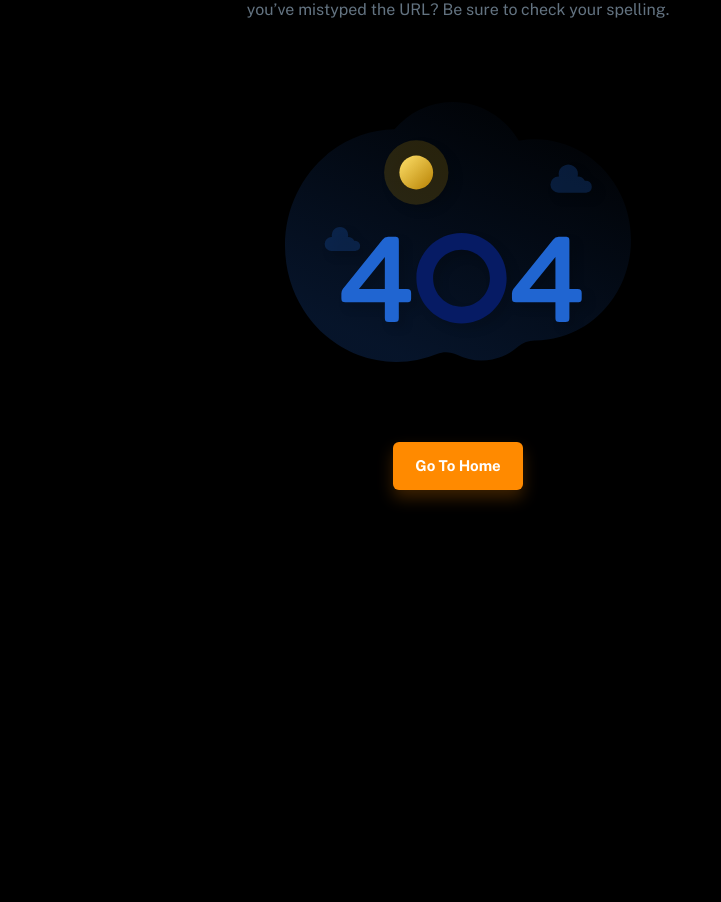
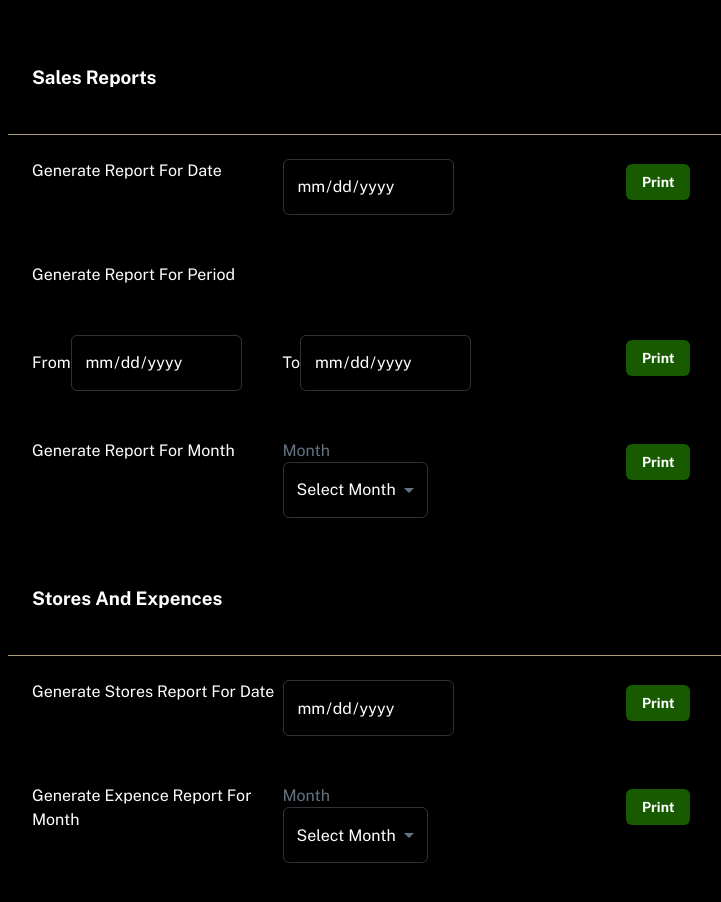
Before and after one commit to sachitha2/obama-portal, a React (Create React App) app: page /dashboard/admin-generate-reports in a window 1280 px wide. Before the commit this address led to /404. Shown: the part 200-1102 px from the top of the page, without its empty margins (182-903 px from the left). Before the commit the page ends 800 px from the top, so only its background shows below. Built offline with nearby package versions, Linux system fonts and the light colour scheme; a web font is replaced by a local one.

Commit message:
admin generate reports done

```diff
--- /dev/null
+++ b/src/pages/AdminGenerateReports.js
@@ -0,0 +1,165 @@
+import { Helmet } from 'react-helmet-async';
+// @mui
+import { Container, Typography,Grid,Button,Divider,TextField,InputLabel,MenuItem,Select,SelectChangeEvent } from '@mui/material';
+import {useCallback, useEffect, useState} from "react";
+// components
+import { ProductList} from '../sections/@dashboard/products';
+// mock
+// import PRODUCTS from '../_mock/products';
+// ----------------------------------------------------------------------
+
+export default function AdminGenerateReports() {
+  const [data,setData] = useState([{orderId:122,items:[{name:"ddd",qty:2},{name:"ddd2",qty:2}]},{orderId:122,items:[{name:"ddd",qty:2},{name:"ddd2",qty:2}]}]);
+  const [forDate,setForDate] = useState('');
+  const [periodFrom,setPeriodFrom] = useState('');
+  const [periodTo,setPeriodTo] = useState('');
+  const [forMonth, setForMonth] = useState(0);
+  const [expenseForDate,setExpenseForDate] = useState('')
+  const [expenseForMonth,setExpenseForMonth] = useState('')
+
+  const handleChange = (event) => {
+    setForMonth(event.target.value);
+  };
+  return (
+    <>
+      <Helmet>
+        <title> ADMIN : Generate Reports </title>
+      </Helmet>
+
+      <Container>
+        <Typography variant="h2" sx={{ mb: 5 }}>
+          Generate Reports
+        </Typography>
+
+        <Grid container padding={3} columns={{ xs: 12, sm: 12, md: 12 }}>
+          <Grid item xs={3} sm={3} md={3}>
+            <h3>Sales Reports</h3>
+          </Grid>
+        </Grid>
+        <Divider sx={{ bgcolor: "#B5986D" }}/>
+        <div>
+              <Grid container padding={3} columns={{ xs: 12, sm: 12, md: 12 }}>
+                <Grid item xs={3} sm={3} md={3}>
+                  Generate Report For Date
+                </Grid>
+                <Grid item xs={3} sm={3} md={3}>
+                  <TextField style={{"color":"white"}} name="date" type="date" value={forDate} onChange={e => setForDate(e.target.value)} />
+                </Grid>
+                <Grid item xs={3} sm={3} md={3} style={{"display":"flex","flexDirection":"column","alignItems":"center"}}>
+                  <Button style={{"backgroundColor":"#175A00","color":"#FFF","margin":"5px"}} >Print</Button>
+                  </Grid>
+              </Grid>
+        </div>
+        <div>
+              <Grid container padding={3} columns={{ xs: 12, sm: 12, md: 12 }}>
+                <Grid item xs={3} sm={3} md={3}>
+                  Generate Report For Period
+                </Grid>
+              </Grid>
+        </div>
+        <div>
+              <Grid container padding={3} columns={{ xs: 12, sm: 12, md: 12 }}>
+                <Grid item xs={3} sm={3} md={3} style={{"display":"flex","alignItems":"center"}}>
+                  From <TextField style={{"color":"white"}} name="date" type="date" value={periodFrom} onChange={e => setPeriodFrom(e.target.value)} />
+                </Grid>
+                <Grid item xs={3} sm={3} md={3} style={{"display":"flex","alignItems":"center"}}>
+                  To <TextField style={{"color":"white"}} name="date" type="date" value={periodTo} onChange={e => setPeriodTo(e.target.value)} />
+                </Grid>
+                <Grid item xs={3} sm={3} md={3} style={{"display":"flex","flexDirection":"column","alignItems":"center"}}>
+                  <Button style={{"backgroundColor":"#175A00","color":"#FFF","margin":"5px"}} >Print</Button>
+                  </Grid>
+              </Grid>
+        </div>
+        <div>
+              <Grid container padding={3} columns={{ xs: 12, sm: 12, md: 12 }}>
+                <Grid item xs={3} sm={3} md={3}>
+                  Generate Report For Month
+                </Grid>
+                <Grid item xs={3} sm={3} md={3}>
+                <InputLabel id="label-for-month">Month</InputLabel>
+                <Select
+                  labelId="label-for-month"
+                  id="id-for-month"
+                  value={forMonth}
+                  label="Month"
+                  onChange={handleChange}
+                >
+                  <MenuItem style={{"color":"black"}} value={0}>Select Month</MenuItem>
+                  <MenuItem style={{"color":"black"}} value={1}>January</MenuItem>
+                  <MenuItem style={{"color":"black"}} value={2}>February</MenuItem>
+                  <MenuItem style={{"color":"black"}} value={3}>March</MenuItem>
+                  <MenuItem style={{"color":"black"}} value={4}>April</MenuItem>
+                  <MenuItem style={{"color":"black"}} value={5}>May</MenuItem>
+                  <MenuItem style={{"color":"black"}} value={6}>June</MenuItem>
+                  <MenuItem style={{"color":"black"}} value={7}>July</MenuItem>
+                  <MenuItem style={{"color":"black"}} value={8}>August</MenuItem>
+                  <MenuItem style={{"color":"black"}} value={9}>September</MenuItem>
+                  <MenuItem style={{"color":"black"}} value={10}>October</MenuItem>
+                  <MenuItem style={{"color":"black"}} value={11}>November</MenuItem>
+                  <MenuItem style={{"color":"black"}} value={12}>December</MenuItem>
+                </Select>
+                </Grid>
+                <Grid item xs={3} sm={3} md={3} style={{"display":"flex","flexDirection":"column","alignItems":"center"}}>
+                  <Button style={{"backgroundColor":"#175A00","color":"#FFF","margin":"5px"}} >Print</Button>
+                  </Grid>
+              </Grid>
+        </div>
+
+        <Grid container padding={3} columns={{ xs: 12, sm: 12, md: 12 }}>
+          <Grid item xs={3} sm={3} md={3}>
+            <h3>Stores And Expences</h3>
+          </Grid>
+        </Grid>
+        <Divider sx={{ bgcolor: "#B5986D" }}/>
+        <div>
+              <Grid container padding={3} columns={{ xs: 12, sm: 12, md: 12 }}>
+                <Grid item xs={3} sm={3} md={3}>
+                  Generate Stores Report For Date
+                </Grid>
+                <Grid item xs={3} sm={3} md={3}>
+                  <TextField style={{"color":"white"}} name="date" type="date" value={expenseForDate} onChange={e => setExpenseForDate(e.target.value)} />
+                </Grid>
+                <Grid item xs={3} sm={3} md={3} style={{"display":"flex","flexDirection":"column","alignItems":"center"}}>
+                  <Button style={{"backgroundColor":"#175A00","color":"#FFF","margin":"5px"}} >Print</Button>
+                  </Grid>
+              </Grid>
+        </div>
+
+        <div>
+              <Grid container padding={3} columns={{ xs: 12, sm: 12, md: 12 }}>
+                <Grid item xs={3} sm={3} md={3}>
+                  Generate Expence Report For Month
+                </Grid>
+                <Grid item xs={3} sm={3} md={3}>
+                <InputLabel id="label-for-month">Month</InputLabel>
+                <Select
+                  labelId="label-for-month"
+                  id="id-for-month"
+                  value={forMonth}
+                  label="Month"
+                  onChange={handleChange}
+                >
+                  <MenuItem style={{"color":"black"}} value={0}>Select Month</MenuItem>
+                  <MenuItem style={{"color":"black"}} value={1}>January</MenuItem>
+                  <MenuItem style={{"color":"black"}} value={2}>February</MenuItem>
+                  <MenuItem style={{"color":"black"}} value={3}>March</MenuItem>
+                  <MenuItem style={{"color":"black"}} value={4}>April</MenuItem>
+                  <MenuItem style={{"color":"black"}} value={5}>May</MenuItem>
+                  <MenuItem style={{"color":"black"}} value={6}>June</MenuItem>
+                  <MenuItem style={{"color":"black"}} value={7}>July</MenuItem>
+                  <MenuItem style={{"color":"black"}} value={8}>August</MenuItem>
+                  <MenuItem style={{"color":"black"}} value={9}>September</MenuItem>
+                  <MenuItem style={{"color":"black"}} value={10}>October</MenuItem>
+                  <MenuItem style={{"color":"black"}} value={11}>November</MenuItem>
+                  <MenuItem style={{"color":"black"}} value={12}>December</MenuItem>
+                </Select>
+                </Grid>
+                <Grid item xs={3} sm={3} md={3} style={{"display":"flex","flexDirection":"column","alignItems":"center"}}>
+                  <Button style={{"backgroundColor":"#175A00","color":"#FFF","margin":"5px"}} >Print</Button>
+                  </Grid>
+              </Grid>
+        </div>
+      </Container>
+    </>
+  );
+}
--- a/src/routes.js
+++ b/src/routes.js
@@ -11,6 +11,7 @@ import MenuSelectorPage from './pages/MenuSelectorPage';
 import OrderRequests from './pages/OrderRequests';
 import AcceptedOrders from './pages/AcceptedOrders';
 import DashboardAppPage from './pages/DashboardAppPage';
+import AdminGenerateReports from './pages/AdminGenerateReports';
 
 // ----------------------------------------------------------------------
 
@@ -26,7 +27,7 @@ export default function Router() {
         { path: 'menu-selector-page', element: <MenuSelectorPage /> },
         { path: 'accepted-orders', element: <AcceptedOrders /> },
         { path: 'order-requests', element: <OrderRequests /> },
-        { path: 'menu-selector-page', element: <MenuSelectorPage /> },
+        { path: 'admin-generate-reports', element: <AdminGenerateReports /> },
         { path: 'blog', element: <BlogPage /> },
       ],
     },
```
Also changed, not shown: 1 other file (tests, documents, lock files or other folders).
